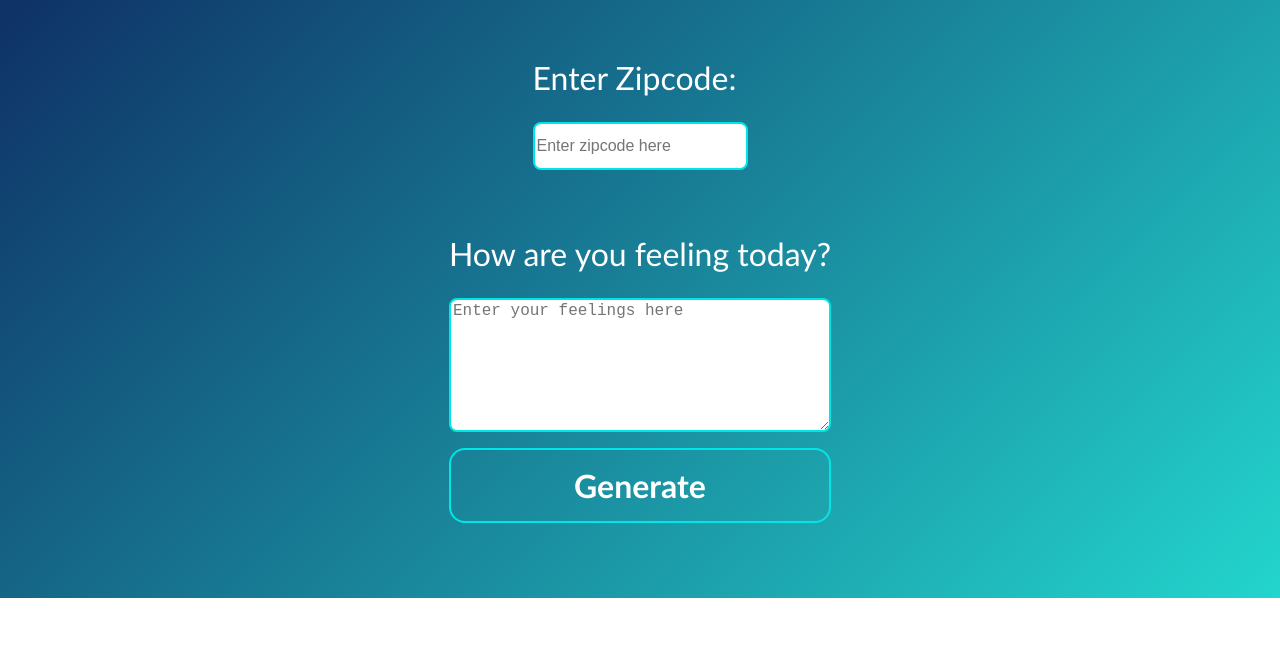
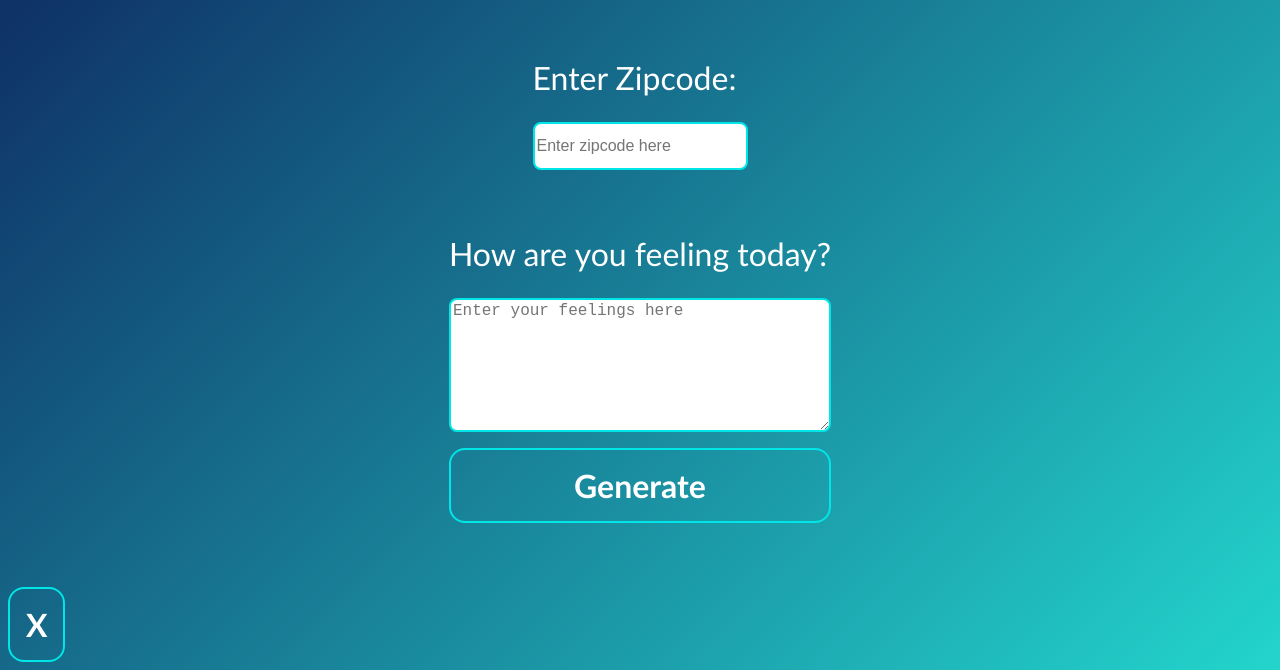
Before and after one commit to Sayton7/WeatherJournalApp, a plain HTML site: page website/index.html in a window 1280 px wide. Shown: the part 202-872 px from the top of the page. Before the commit the page ends 800 px from the top, so only its background shows below. Drawn offline with Linux system fonts and the light colour scheme.

Commit message:
Update index.html

```diff
--- a/website/index.html
+++ b/website/index.html
@@ -23,6 +23,7 @@
             <button id="generate" type="submit">Generate</button>
         </div>
         <div id="entryHolder">
+            <button id="close">X</button>
             <div id="date"></div>
             <div id="temp"></div>
             <div id="data"></div>
```
